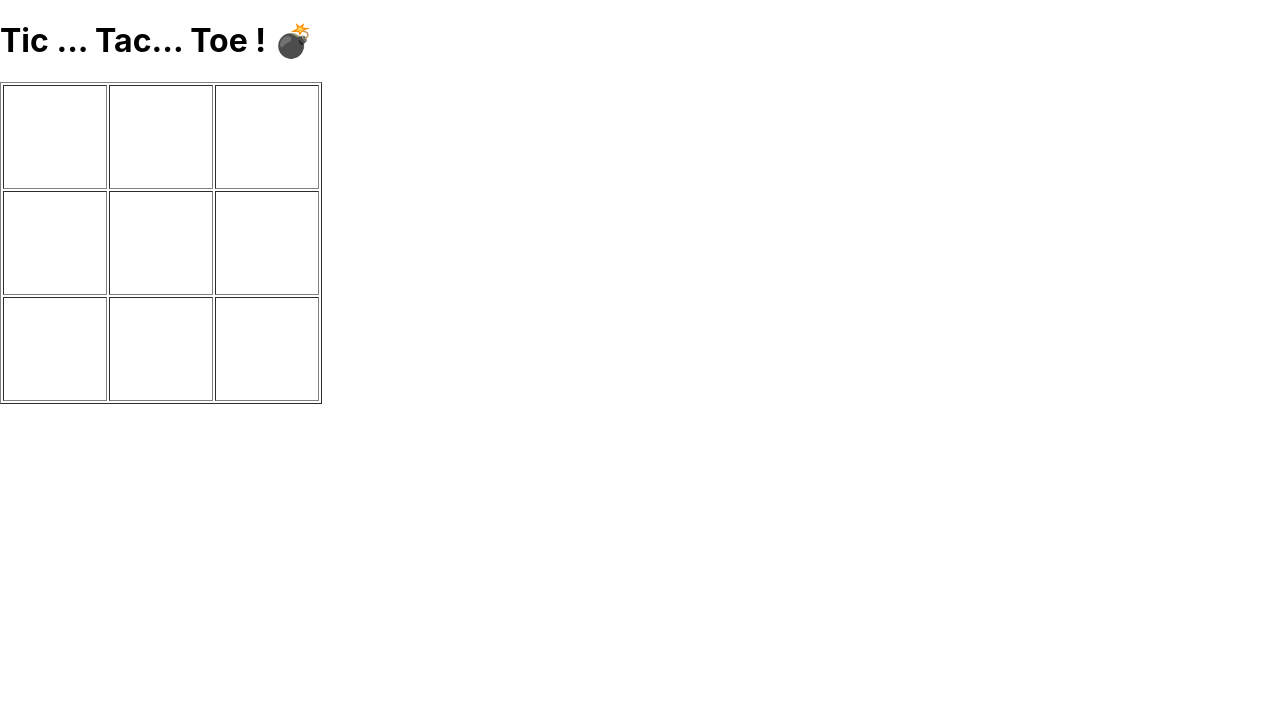
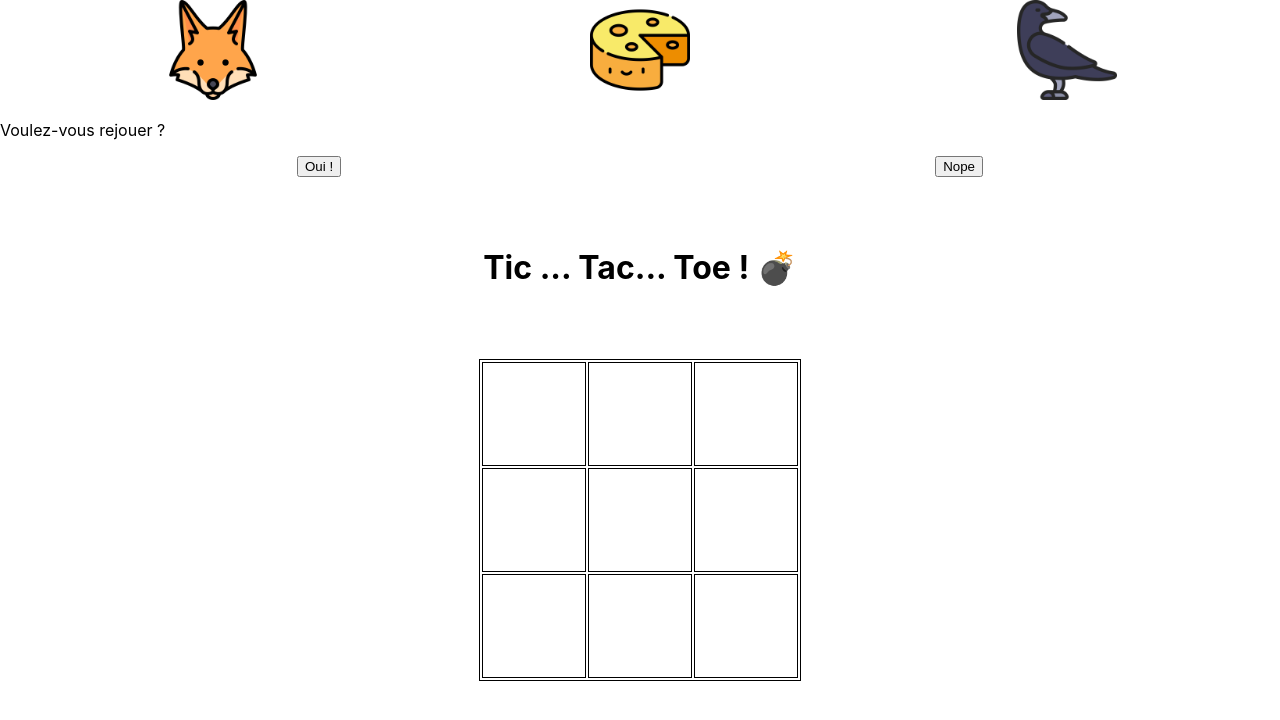
Before and after one commit to Vaeryna/React, a React (Create React App) app in the folder tic-tact-toe/: page / in a window 1280 px wide. Shown: the top 720 px of the page. Built offline with nearby package versions, Linux system fonts and the light colour scheme.

Commit message:
gagnant déterminé

```diff
--- a/tic-tact-toe/package.json
+++ b/tic-tact-toe/package.json
@@ -12,6 +12,7 @@
     "react": "^19.0.0",
     "react-dom": "^19.0.0",
     "react-scripts": "5.0.1",
+    "sass": "^1.86.0",
     "web-vitals": "^2.1.4"
   },
   "scripts": {
--- a/tic-tact-toe/src/App.css
+++ b/tic-tact-toe/src/App.css
@@ -1,47 +1,27 @@
-.App {
-  text-align: center;
-}
-
-.App-logo {
-  height: 40vmin;
-  pointer-events: none;
-}
-
-@media (prefers-reduced-motion: no-preference) {
-  .App-logo {
-    animation: App-logo-spin infinite 20s linear;
-  }
-}
-
-.App-header {
-  background-color: #282c34;
-  min-height: 100vh;
+.body {
+    /*text-align: center;*/
     display: flex;
     flex-direction: column;
     align-items: center;
+    margin: 50px;
     justify-content: center;
-  font-size: calc(10px + 2vmin);
-  color: white;
 }
 
-.App-link {
-  color: #61dafb;
+.table {
+    border: black 1px solid;
+    align-items: center;
+    margin: 50px;
 }
 
-@keyframes App-logo-spin {
-  from {
-    transform: rotate(0deg);
-  }
-  to {
-    transform: rotate(360deg);
-  }
+td {
+    height: 100px;
+    width: 100px;
+    border: black 1px solid;
+
+
 }
 
-td{
+img {
     height: 100px;
     width: 100px;
 }
-img{
-  height: 100px;
-  width: 100px;
-}
--- a/tic-tact-toe/src/App.js
+++ b/tic-tact-toe/src/App.js
@@ -2,16 +2,13 @@ import './App.css';
 import {useState} from "react";
 import fox from './assets/renard.png';
 import crow from './assets/corbeau.png';
+import {WinModal} from "./WinModal";
 
-function App() {
-    return (
-        <h1> Tic ... Tac... Toe ! 💣 </h1>
-    );
-}
 
 export function Grille() {
     const [img, setImg] = useState(null)
     const [player, setPlayer] = useState("P1")
+    const [winner, setWinner] = useState("")
     const rows = [
         [11, 12, 13],
         [21, 22, 23],
@@ -24,6 +21,10 @@ export function Grille() {
         }
     )
 
+    function resetCases() {
+        setCases({11: null, 12: null, 13: null, 21: null, 22: null, 23: null, 31: null, 32: null, 33: null})
+    }
+
     function changePlayer() {
         if (player === "P1") {
             setPlayer("P2")
@@ -33,14 +34,52 @@ export function Grille() {
         }
     }
 
+    const winCombination = [
+        [11, 12, 13], //colonne 1
+        [21, 22, 23], //colonne 2
+        [31, 32, 32], //colonne 3
+        [11, 21, 31], //ligne 1
+        [12, 22, 32], //ligne 2
+        [13, 23, 33], //ligne 3
+        [11, 22, 33], //diag 1
+        [13, 22, 31] //diag 2
+    ]
+
+    function chooseWinner() {
+        winCombination.forEach(winCombination => {
+            const valeurs = winCombination.map(
+                id => cases[id]
+            )
+            if (valeurs.every(val => val === "P1")) {
+                console.log("P1 a gagné")
+                alert("Le joueur 1 a gagné ! ")
+                // resetCases()
+                setWinner("P1")
+
+            }
+            if (valeurs.every(val => val === "P2")) {
+                console.log("P2 a gagné")
+                alert("Le joueur 2 a gagné ! ")
+                // resetCases()
+                setWinner("P2")
+            }
+        })
+    }
+
     const handleClick = (player, casesID) => {
+        if (cases[casesID] == null) {
             const newCases = {...cases, [casesID]: player}
             setCases(newCases);
             changePlayer()
         }
 
+    }
+    chooseWinner(winner)
+
+
     return (
-        <table border="black 1px">
+        <>
+            <table className={"table"}>
                 <tbody>
                 {rows.map((row, rowIndex) => (
                     <tr key={rowIndex}>
@@ -58,7 +97,22 @@ export function Grille() {
                 ))}
                 </tbody>
             </table>
+            {winner && <WinModal winner={(winner)}/>}
+        </>
+
     )
+
+}
+
+
+function App() {
+    return (
+        <div className={"body"}>
+            <h1> Tic ... Tac... Toe ! 💣 </h1>
+            <Grille/>
+
+        </div>
+    );
 }
 
 export default App;
--- /dev/null
+++ b/tic-tact-toe/src/WinModal.js
@@ -0,0 +1,35 @@
+import style from "./WinModal.module.scss"
+import cheese from "./assets/fromage.png"
+import fox from "./assets/renard.png"
+import crow from "./assets/corbeau.png"
+
+export function WinModal(winner) {
+
+
+    return (
+        <div>
+            <div className={style.modal}>
+                <div id={"P1"} className={style.player}>
+                    <img src={fox}/>
+                </div>
+
+                <div id={"trophy"} className={`${style.trophy} ${winner === "P1" ? style.toP1 : style.toP2}`}>
+                    <img src={cheese}/>
+                </div>
+
+                <div id={"P2"} className={style.player}>
+                    <img src={crow}/>
+                </div>
+            </div>
+
+
+           <p className={"texte"}> Voulez-vous rejouer ? </p>
+            <div className={style.replay}>
+
+                <button> Oui ! </button>
+                <button> Nope</button>
+            </div>
+        </div>
+
+    )
+}
--- /dev/null
+++ b/tic-tact-toe/src/WinModal.module.scss
@@ -0,0 +1,29 @@
+.modal {
+  display: flex;
+  justify-content: space-around;
+  align-items: center;
+}
+
+.player {
+
+}
+
+.trophy{
+
+}
+
+.toP1{
+  transform: translateX(-150%);
+  transition: left;
+}
+
+.topP2{
+  transform: translateX(150%);
+  transition: right;
+}
+
+.replay {
+  display: flex;
+  justify-content: space-around;
+  align-items: center;
+}
--- a/tic-tact-toe/src/index.js
+++ b/tic-tact-toe/src/index.js
@@ -4,14 +4,15 @@ import './index.css';
 import App from './App';
 import reportWebVitals from './reportWebVitals';
 import {Grille} from "./App";
+import {WinModal} from "./WinModal";
 
 
 const root = ReactDOM.createRoot(document.getElementById('root'));
 root.render(
-  <React.StrictMode>
-    <App />
-      <Grille />
-  </React.StrictMode>
+    <React.StrictMode>
+        <WinModal/>
+        <App/>
+    </React.StrictMode>
 );
 
 // If you want to start measuring performance in your app, pass a function
```
Also changed, not shown: tic-tact-toe/src/assets/fromage.png (added), 1 other file (tests, documents, lock files or other folders). Lines whose indentation alone changed are shown as unchanged.
